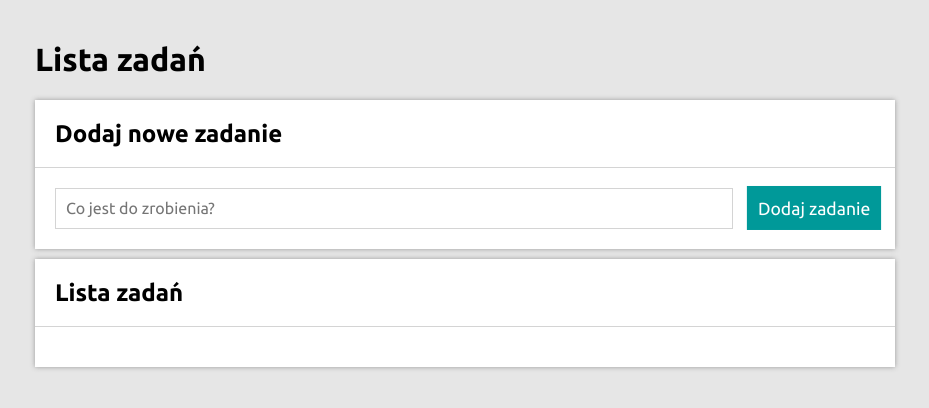
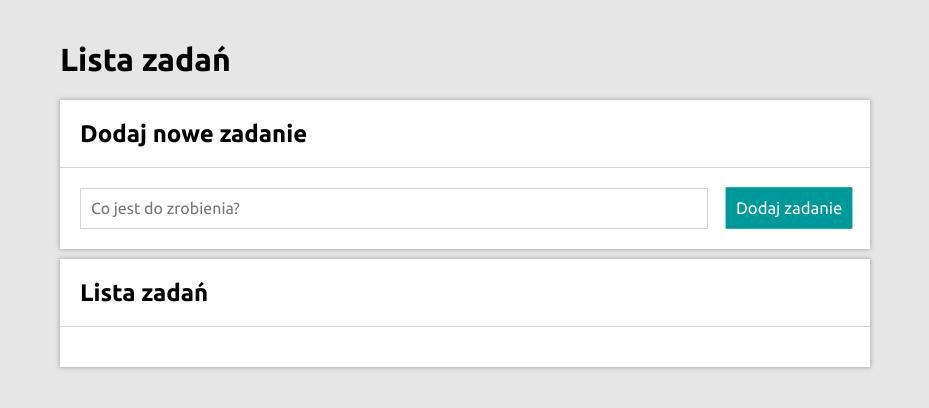
Before and after one commit to LukaszSzmytka/to-do-list-react, a React (Create React App) app: page / in a window 1280 px wide. In both pictures the pointer is over the button "Dodaj zadanie". Shown: the top 408 px of the page, without its empty margins (175-1104 px from the left). Built offline with nearby package versions, Linux system fonts and the light colour scheme.

Commit message:
little changes in css

```diff
--- a/src/Container/style.css
+++ b/src/Container/style.css
@@ -1,5 +1,5 @@
 .container {
-    max-width: 900px;
+    max-width: 850px;
     padding: 20px;
     margin: 0 auto;
 }
--- a/src/Form/style.css
+++ b/src/Form/style.css
@@ -2,12 +2,6 @@
     display: grid;
     grid-template-columns: 1fr auto;
     grid-gap: 20px;
-}
-
-@media (max-width: 767px) {
-    .form {
-        grid-template-columns: 1fr;
-    }
 }
 
 .form__input {
@@ -26,12 +20,16 @@
 
 .form__button:hover {
     background-color: hsl(180, 100%, 30%);
-    transform: scale(1.1);
+    transform: scale(1.04);
 }
 
 @media (max-width: 767px) {
+    .form {
+        grid-template-columns: 1fr;
+    }
+
     .form__button:hover {
-        transform: scaleY(1.1);
+        transform: scaleY(1.04);
     }
 }
 
```
